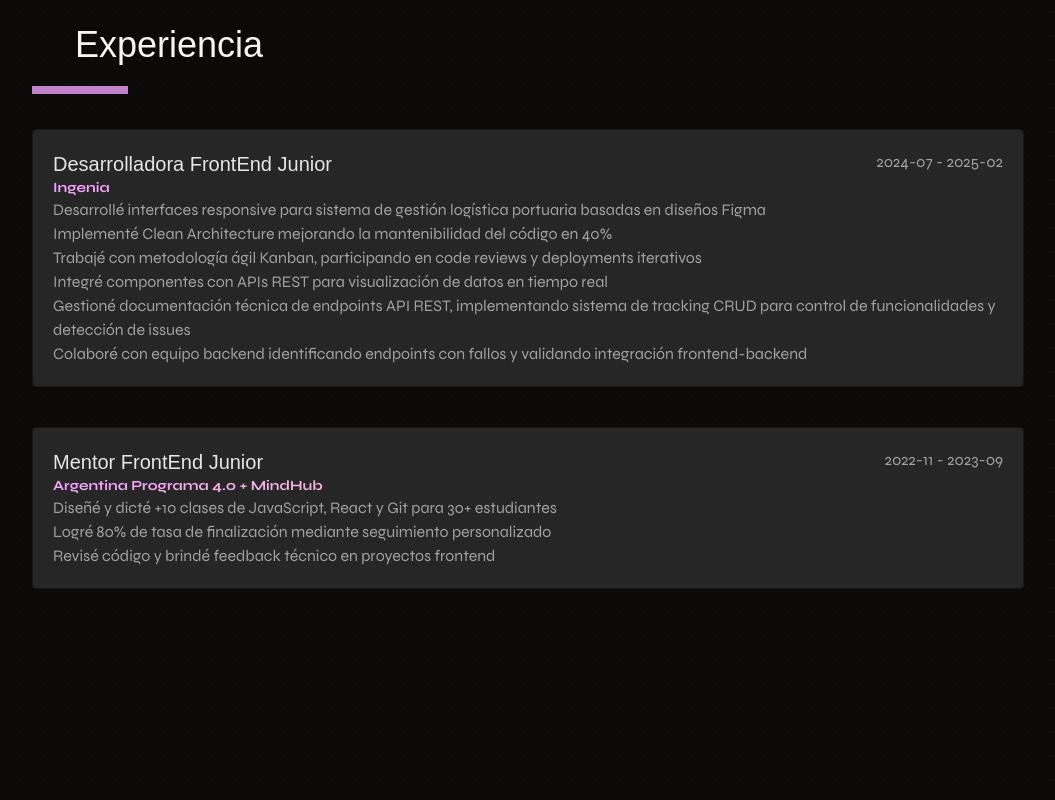
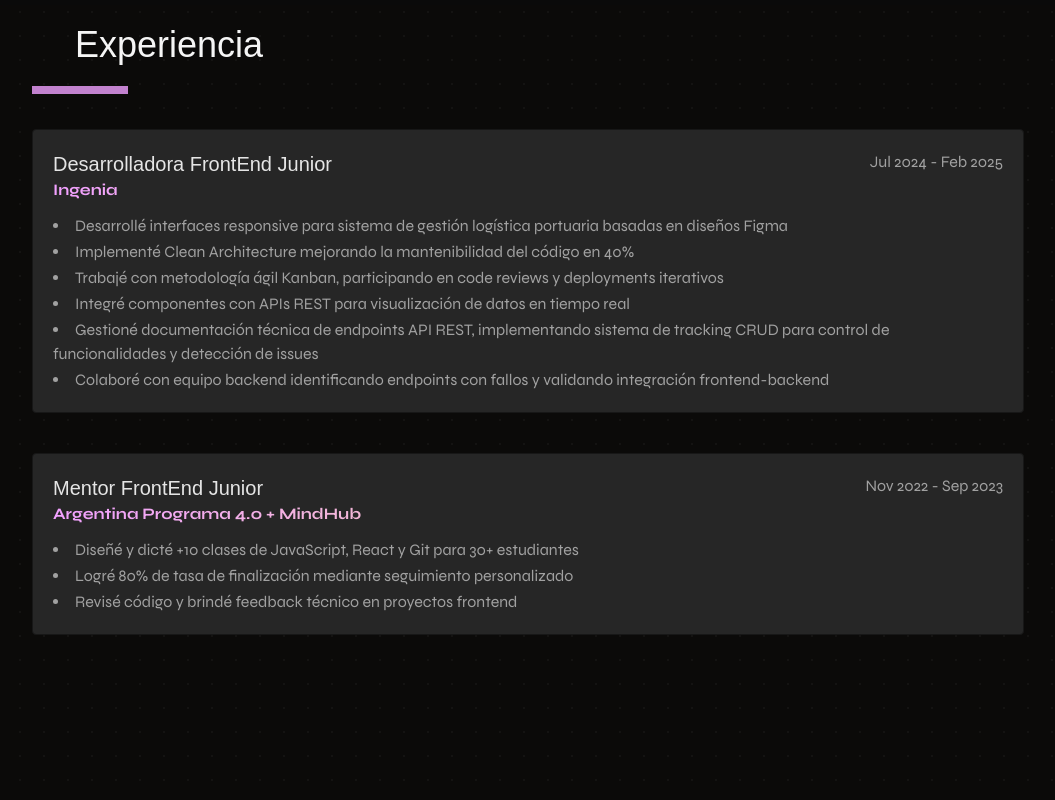
Before and after one commit to Cristaldo-Fiorela/portfolio, a React (Vite) app: page / in a window 1280 px wide. Shown: the part 840-1640 px from the top of the page, without its empty margins (112-1167 px from the left). Built offline with nearby package versions, Linux system fonts and the light colour scheme; some icons are missing; a web font is replaced by a local one.

Commit message:
correcciones de apartado exp

```diff
--- a/src/components/Experience.jsx
+++ b/src/components/Experience.jsx
@@ -9,17 +9,17 @@ const Experience = () => {
         <SectionTitle title="Experiencia" />
 
         {experience.map((work) => (
-          <div className="bg-neutral-800 border border-neutral-900 rounded p-5" key={work.id}>
+          <div className="bg-neutral-800 border border-neutral-900 rounded p-5 flex flex-col gap-3" key={work.id}>
             <div>
               <div className="grid grid-cols-3">
                 <h3 className="col-span-2 text-neutral-200 text-xl font-family-heading">{work.role}</h3>
                 <span className="col-span-1 text-end">{work.period.from} - {work.period.to}</span>
               </div>
-              <h6 className="bg-linear-to-r from-pink to-yellow bg-clip-text text-transparent text-sm font-bold">{work.company}</h6>
+              <h6 className="bg-linear-to-r from-pink to-yellow bg-clip-text text-transparent  font-bold">{work.company}</h6>
             </div>
-            <ul>
+            <ul className="flex flex-col gap-0.5 list-disc list-inside ">
               {work.highlights.map((item, i) => (
-                <li key={i}>{item}</li>
+                <li className="list-item" key={i}>{item}</li>
               ))}
             </ul>
           </div>
--- a/src/components/Header.jsx
+++ b/src/components/Header.jsx
@@ -8,7 +8,7 @@ const Header = () => {
 
   return (
     <header className="bg-stone-950/95 py-1.5 flex justify-between md:grid md:grid-cols-2 sticky top-0 z-1 border-b border-stone-800 backdrop-blur items-center">
-      <a href="#" className='col-span-1 font-family-heading flex items-center gap-1 text-xl md:text-2xl ml-5'>
+      <a href="#" className='col-span-1 font-family-heading flex items-center gap-1 text-xl md:text-2xl ml-5 text-neutral-200/90 hover:text-neutral-200'>
         FC
         <Icon icon="pixelarticons:sparkle" width="24" height="24" />
       </a>
--- a/src/components/Welcome.jsx
+++ b/src/components/Welcome.jsx
@@ -3,7 +3,7 @@ import { cvSpanish } from '../db/links.js';
 
 const Welcome = () => {
   return (
-    <div className='min-h-screen flex justify-center'>
+    <div className='min-h-screen flex justify-center px-4'>
       <section id='welcome' className='flex flex-col justify-center items-start gap-1.5 md:gap-10 md:w-2xl'>
 
         <small className='flex gap-1.5 items-center uppercase text-pink tracking-wider'>
--- a/src/db/db.js
+++ b/src/db/db.js
@@ -18,7 +18,7 @@ const me = {
       "id": 1,
       "company": "Ingenia",
       "role": "Desarrolladora FrontEnd Junior",
-      "period": { "from": "2024-07", "to": "2025-02" },
+      "period": { "from": "Jul 2024", "to": "Feb 2025" },
       "highlights": [
         "Desarrollé interfaces responsive para sistema de gestión logística portuaria basadas en diseños Figma",
         "Implementé Clean Architecture mejorando la mantenibilidad del código en 40%",
@@ -33,7 +33,7 @@ const me = {
       "id": 2,
       "company": "Argentina Programa 4.0 + MindHub",
       "role": "Mentor FrontEnd Junior",
-      "period": { "from": "2022-11", "to": "2023-09" },
+      "period": { "from": "Nov 2022", "to": "Sep 2023" },
       "highlights": [
         "Diseñé y dicté +10 clases de JavaScript, React y Git para 30+ estudiantes",
         "Logré 80% de tasa de finalización mediante seguimiento personalizado",
```
